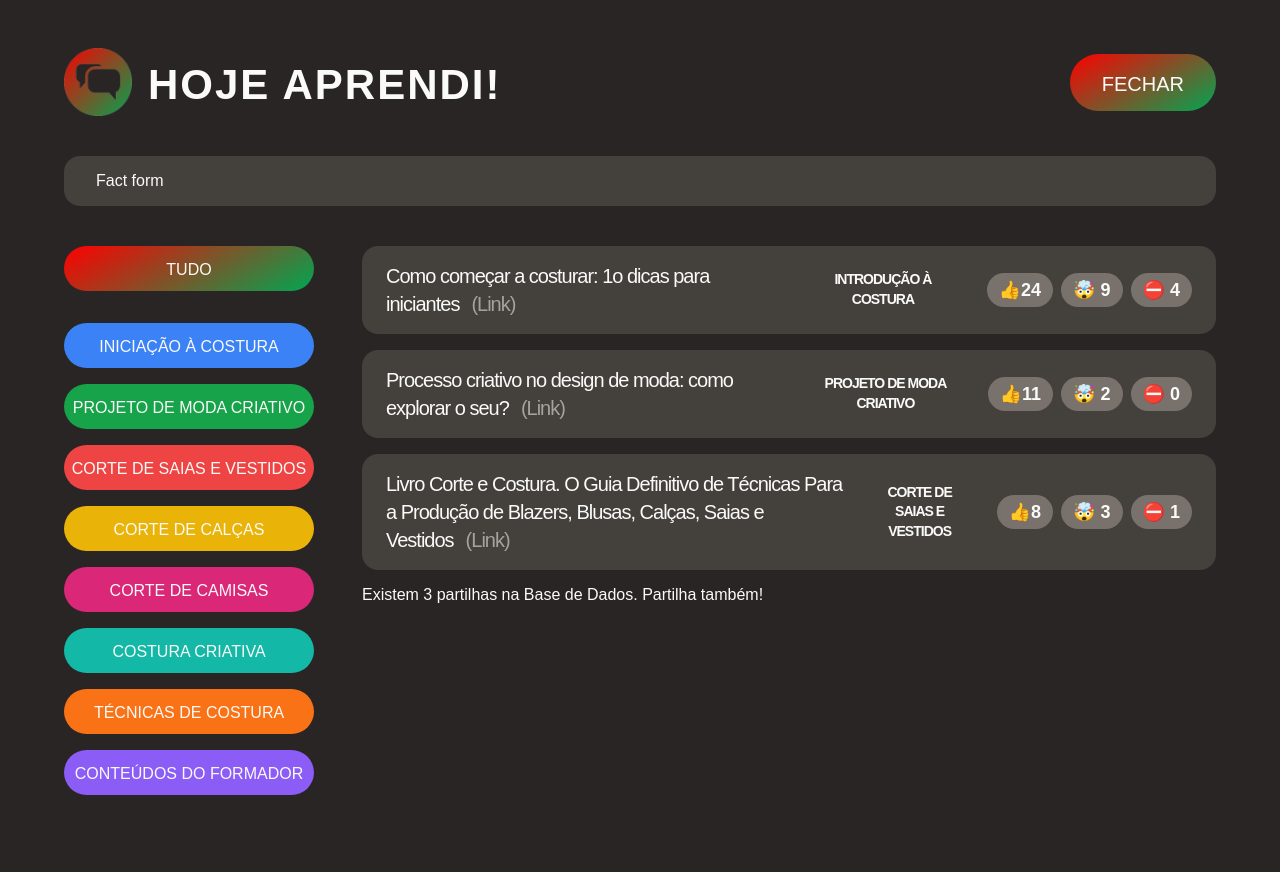
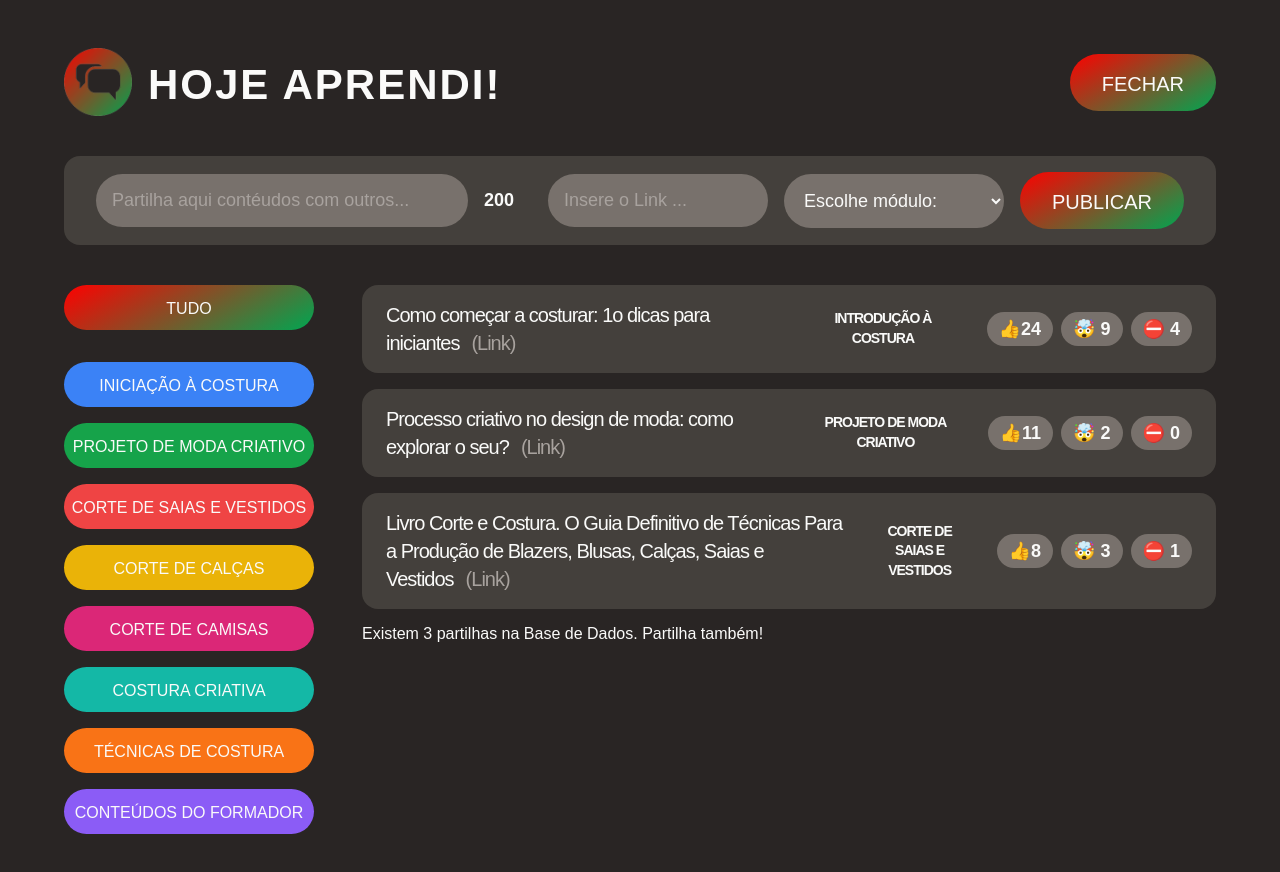
Before and after one commit to Joshhortt/hoje-aprendi, a React (Create React App) app: page / in a window 1280 px wide. Both pictures are taken after a click on the button "PARTILHAR". Shown: the top 872 px of the page. Built offline with nearby package versions, Linux system fonts and the light colour scheme; a web font is replaced by a local one.

Commit message:
feat: Render list of categories using map' on FactForm

```diff
--- a/src/App.js
+++ b/src/App.js
@@ -74,11 +74,6 @@ function Header({ showForm, setShowForm }) {
   );
 }
 
-// New Fact Form Component
-function NewFactForm() {
-  return <form className="fact-form">Fact form</form>;
-}
-
 // Data take from v1/data.js
 const CATEGORIES = [
   { name: "Iniciação à Costura", color: "#3b82f6" },
@@ -90,6 +85,26 @@ const CATEGORIES = [
   { name: "Técnicas de Costura", color: "#f97316" },
   { name: "Conteúdos do Formador", color: "#8b5cf6" },
 ];
+
+// New Fact Form Component
+function NewFactForm() {
+  return (
+    <form className="fact-form">
+      <input type="text" placeholder="Partilha aqui contéudos com outros..." />
+      <span>200</span>
+      <input type="text" placeholder="Insere o Link ..." />
+      <select>
+        <option value="">Escolhe módulo:</option>
+        {CATEGORIES.map((cat) => (
+          <option key={cat.name} value={cat.name}>
+            {cat.name.toUpperCase()}
+          </option>
+        ))}
+      </select>
+      <button class="btn btn-large">Publicar</button>
+    </form>
+  );
+}
 
 // Category Filter Component
 function CategoryFilter() {
```
